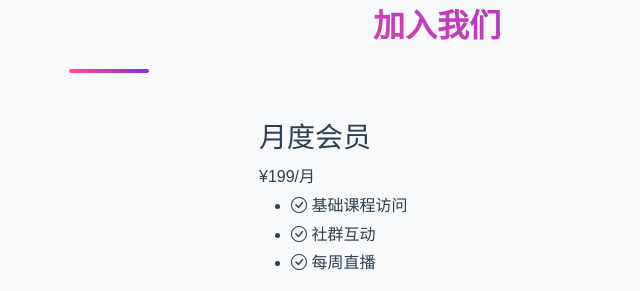
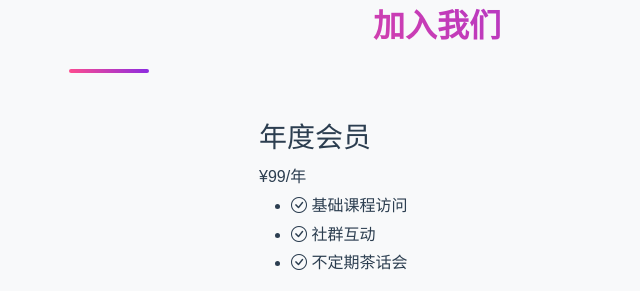
Before and after one commit to lhsyt/canoe.github.io, a plain HTML site: page index.html in a window 1280 px wide. Shown: the part 3160-3451 px from the top of the page, 203-843 px from the left. Drawn offline with nearby package versions, Linux system fonts and the light colour scheme.

Commit message:
Update pricing plan and content

```diff
--- a/index.html
+++ b/index.html
@@ -222,14 +222,14 @@
                 <div class="col-md-4 mb-4" data-aos="fade-up">
                     <div class="pricing-card">
                         <div class="pricing-header">
-                            <h3>月度会员</h3>
-                            <div class="price">¥199/月</div>
+                            <h3>年度会员</h3>
+                            <div class="price">¥99/年</div>
                         </div>
                         <div class="pricing-features">
                             <ul>
                                 <li><i class="bi bi-check-circle"></i> 基础课程访问</li>
                                 <li><i class="bi bi-check-circle"></i> 社群互动</li>
-                                <li><i class="bi bi-check-circle"></i> 每周直播</li>
+                                <li><i class="bi bi-check-circle"></i> 不定期茶话会</li>
                             </ul>
                         </div>
                         <a href="https://t.zsxq.com/6hd7q" target="_blank" class="btn btn-primary">立即加入</a>
```
